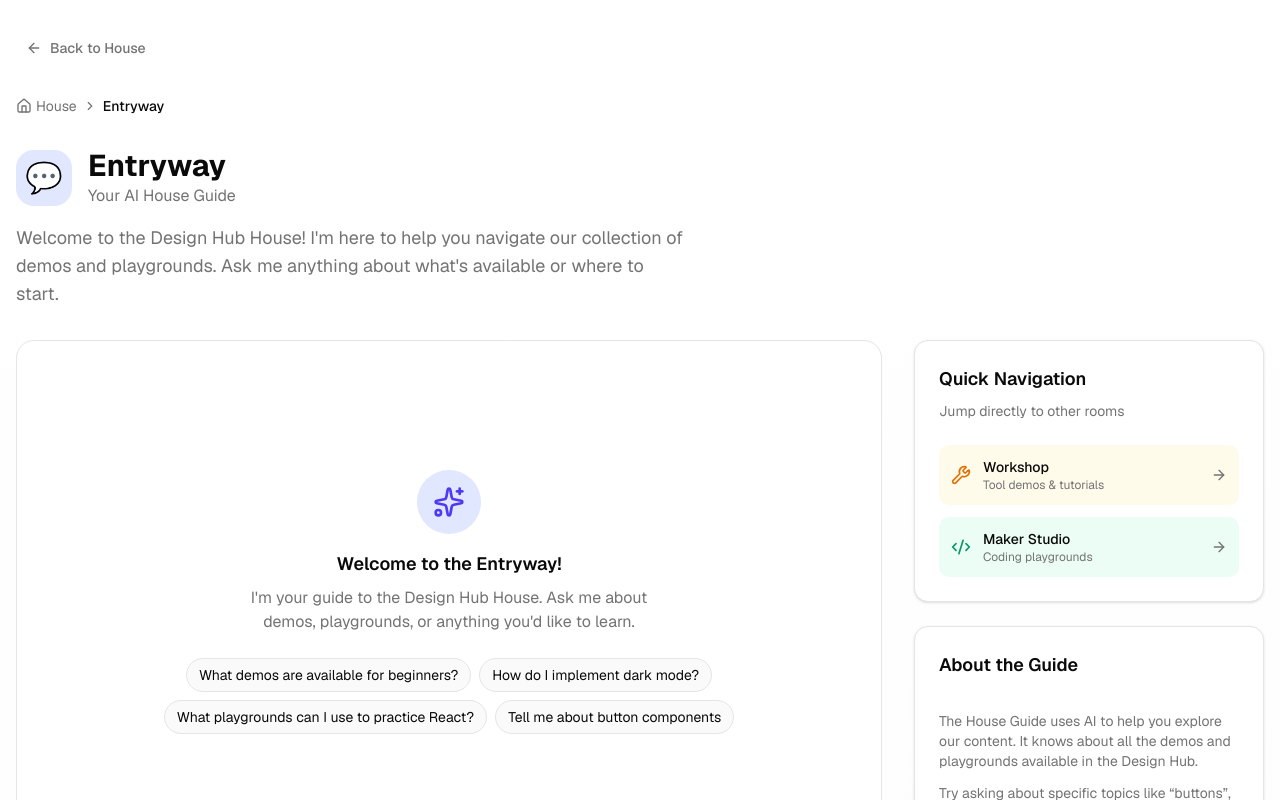
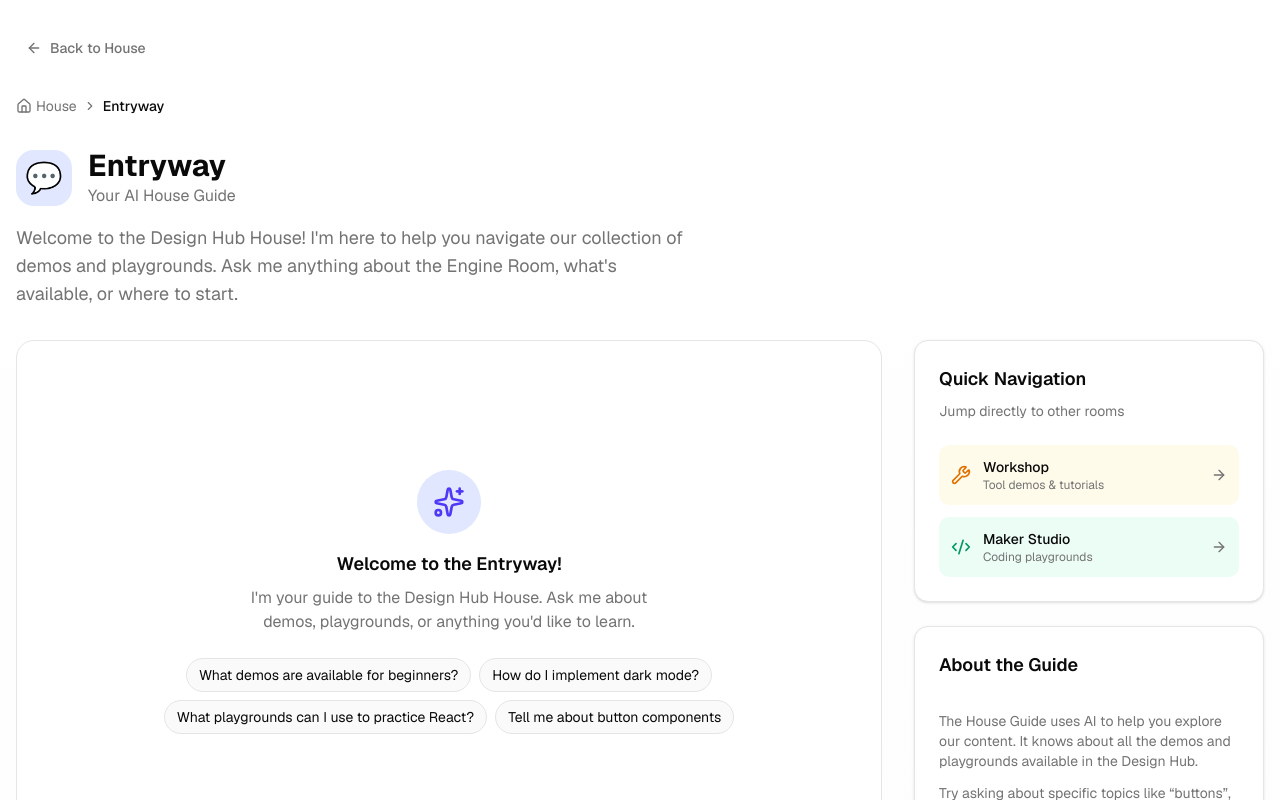
Before and after one commit to minniemouse05/eng-room-hub, a Next.js app in the folder design-hub-house/: page /entryway in a window 1280 px wide. Shown: the top 800 px of the page. Built offline with nearby package versions, Linux system fonts and the light colour scheme.

Commit message:
fix blurb

```diff
--- a/design-hub-house/src/app/entryway/page.tsx
+++ b/design-hub-house/src/app/entryway/page.tsx
@@ -35,7 +35,7 @@ export default function EntrywayPage() {
           </div>
           <p className="text-lg text-muted-foreground max-w-2xl">
             Welcome to the Design Hub House! I&apos;m here to help you navigate our collection
-            of demos and playgrounds. Ask me anything about what&apos;s available or where to start.
+            of demos and playgrounds. Ask me anything about the Engine Room, what&apos;s available, or where to start.
           </p>
         </header>
 
```
